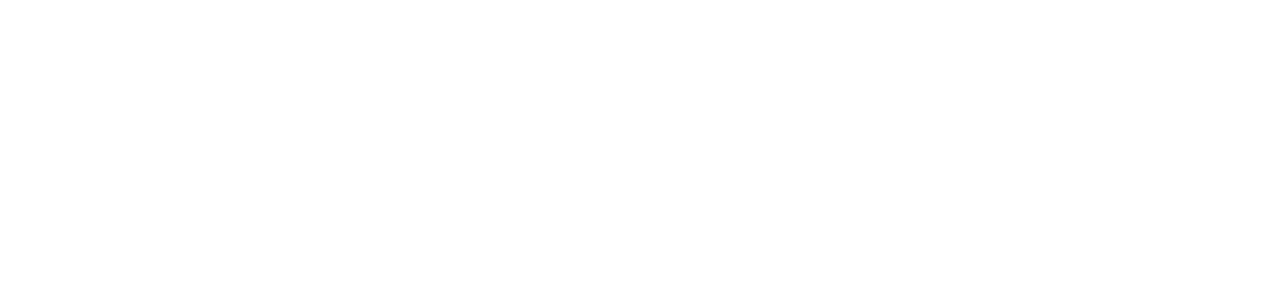
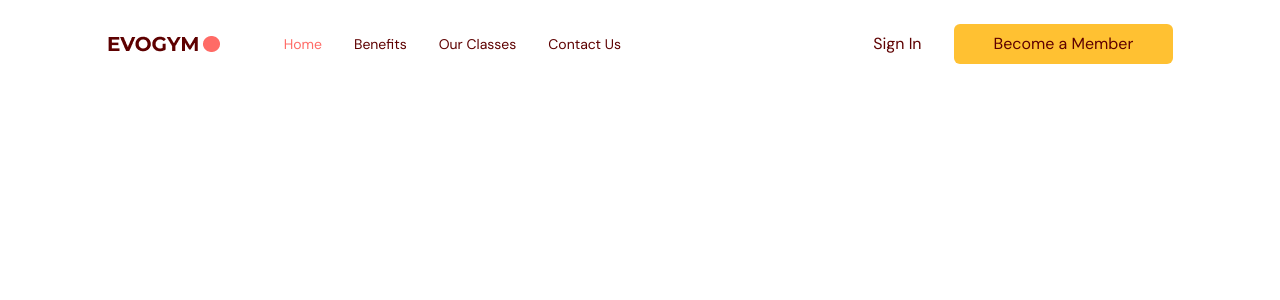
Before and after one commit to AhmedShaykh/Fitness-Application, a React (Vite) app: page / in a window 1280 px wide. Shown: the top 300 px of the page. Built offline with nearby package versions, Linux system fonts and the light colour scheme.

Commit message:
Add Navbar

```diff
--- a/src/App.tsx
+++ b/src/App.tsx
@@ -1,10 +1,35 @@
-import { FC } from 'react';
+import { FC, useState, useEffect } from 'react';
+import Navbar from '@/Components/Navbar';
+import { SelectedPage } from './Shared/Types';
 
 const App: FC = () => {
+
+    const [selectedPage, setSelectedPage] = useState<SelectedPage>(
+        SelectedPage.Home
+    );
+
+    const [isTopOfPage, setIsTopOfPage] = useState<boolean>(true);
+
+    useEffect(() => {
+        const handleScroll = () => {
+            if (window.scrollY === 0) {
+                setIsTopOfPage(true);
+                setSelectedPage(SelectedPage.Home);
+            }
+            if (window.scrollY !== 0) setIsTopOfPage(false);
+        };
+        window.addEventListener("scroll", handleScroll);
+        return () => window.removeEventListener("scroll", handleScroll);
+    }, []);
+
     return (
-        <>
-
-        </>
+        <div className="app bg-gray-20">
+            <Navbar
+                isTopOfPage={isTopOfPage}
+                selectedPage={selectedPage}
+                setSelectedPage={setSelectedPage}
+            />
+        </div>
     )
 };
 
--- /dev/null
+++ b/src/Components/Navbar/Link.tsx
@@ -0,0 +1,27 @@
+import { SelectedPage } from "@/Shared/Types";
+import AnchorLink from "react-anchor-link-smooth-scroll";
+
+type Props = {
+    page: string;
+    selectedPage: SelectedPage;
+    setSelectedPage: (value: SelectedPage) => void;
+};
+
+const Link = ({ page, selectedPage, setSelectedPage }: Props) => {
+
+    const lowerCasePage = page.toLowerCase().replace(/ /g, "") as SelectedPage;
+
+    return (
+        <AnchorLink
+            className={`${selectedPage === lowerCasePage ? "text-primary-500" : ""}
+            transition duration-500 hover:text-primary-300
+            `}
+            href={`#${lowerCasePage}`}
+            onClick={() => setSelectedPage(lowerCasePage)}
+        >
+            {page}
+        </AnchorLink>
+    )
+};
+
+export default Link;
--- /dev/null
+++ b/src/Components/Navbar/index.tsx
@@ -0,0 +1,120 @@
+import { useState } from 'react';
+import Link from './Link';
+import Logo from "@/Assets/Logo.png";
+import { Bars3Icon, XMarkIcon } from "@heroicons/react/24/solid";
+import { SelectedPage } from '@/Shared/Types';
+import useMediaQuery from '@/Hooks/useMediaQuery';
+import ActionButton from '@/Shared/ActionButton';
+
+type Props = {
+    isTopOfPage: boolean;
+    selectedPage: SelectedPage;
+    setSelectedPage: (value: SelectedPage) => void;
+};
+
+const Navbar = ({ isTopOfPage, selectedPage, setSelectedPage }: Props) => {
+
+    const flexBetween = "flex items-center justify-between";
+
+    const [isMenuToggled, setIsMenuToggled] = useState<boolean>(false);
+
+    const isAboveMediumScreens = useMediaQuery("(min-width: 1060px)");
+
+    const navbarBackground = isTopOfPage ? "" : "bg-primary-100 drop-shadow";
+
+    return (
+        <nav>
+            <div
+                className={`${navbarBackground} ${flexBetween} fixed top-0 z-30 w-full py-6`}
+            >
+                <div className={`${flexBetween} mx-auto w-5/6`}>
+                    <div className={`${flexBetween} w-full gap-16`}>
+
+                        {/* LEFT SIDE */}
+
+                        <img src={Logo} alt="logo" />
+
+                        {/* RIGHT SIDE */}
+                        {isAboveMediumScreens ? (
+                            <div className={`${flexBetween} w-full`}>
+                                <div className={`${flexBetween} gap-8 text-sm`}>
+                                    <Link
+                                        page="Home"
+                                        selectedPage={selectedPage}
+                                        setSelectedPage={setSelectedPage}
+                                    />
+                                    <Link
+                                        page="Benefits"
+                                        selectedPage={selectedPage}
+                                        setSelectedPage={setSelectedPage}
+                                    />
+                                    <Link
+                                        page="Our Classes"
+                                        selectedPage={selectedPage}
+                                        setSelectedPage={setSelectedPage}
+                                    />
+                                    <Link
+                                        page="Contact Us"
+                                        selectedPage={selectedPage}
+                                        setSelectedPage={setSelectedPage}
+                                    />
+                                </div>
+                                <div className={`${flexBetween} gap-8`}>
+                                    <p>Sign In</p>
+                                    <ActionButton setSelectedPage={setSelectedPage}>
+                                        Become a Member
+                                    </ActionButton>
+                                </div>
+                            </div>
+                        ) : (
+                            <button
+                                className="rounded-full bg-secondary-500 p-2"
+                                onClick={() => setIsMenuToggled(!isMenuToggled)}
+                            >
+                                <Bars3Icon className="h-6 w-6 text-white" />
+                            </button>
+                        )}
+                    </div>
+                </div>
+            </div>
+
+            {/* MOBILE MENU */}
+            {!isAboveMediumScreens && isMenuToggled && (
+                <div className="fixed right-0 bottom-0 z-40 h-full w-full bg-primary-100 drop-shadow-xl">
+                    {/* CLOSE ICON */}
+                    <div className="flex justify-end p-12">
+                        <button onClick={() => setIsMenuToggled(!isMenuToggled)}>
+                            <XMarkIcon className="h-6 w-6 text-gray-400" />
+                        </button>
+                    </div>
+
+                    {/* MENU ITEMS */}
+                    <div className="flex flex-col items-center gap-10 text-2xl">
+                        <Link
+                            page="Home"
+                            selectedPage={selectedPage}
+                            setSelectedPage={setSelectedPage}
+                        />
+                        <Link
+                            page="Benefits"
+                            selectedPage={selectedPage}
+                            setSelectedPage={setSelectedPage}
+                        />
+                        <Link
+                            page="Our Classes"
+                            selectedPage={selectedPage}
+                            setSelectedPage={setSelectedPage}
+                        />
+                        <Link
+                            page="Contact Us"
+                            selectedPage={selectedPage}
+                            setSelectedPage={setSelectedPage}
+                        />
+                    </div>
+                </div>
+            )}
+        </nav>
+    )
+};
+
+export default Navbar;
--- /dev/null
+++ b/src/Hooks/useMediaQuery.ts
@@ -0,0 +1,20 @@
+import { useState, useEffect } from "react";
+
+const useMediaQuery = (query: string) => {
+
+    const [matches, setMatches] = useState(false);
+
+    useEffect(() => {
+        const media = window.matchMedia(query);
+        if (media.matches !== matches) {
+            setMatches(media.matches);
+        }
+        const listener = () => setMatches(media.matches);
+        window.addEventListener("resize", listener);
+        return () => window.removeEventListener("resize", listener);
+    }, [matches, query]);
+
+    return matches;
+};
+
+export default useMediaQuery;
--- /dev/null
+++ b/src/Shared/ActionButton.tsx
@@ -0,0 +1,22 @@
+import React from "react";
+import AnchorLink from "react-anchor-link-smooth-scroll";
+import { SelectedPage } from "./Types";
+
+type Props = {
+    children: React.ReactNode;
+    setSelectedPage: (value: SelectedPage) => void;
+};
+
+const ActionButton = ({ children, setSelectedPage }: Props) => {
+    return (
+        <AnchorLink
+            className="rounded-md bg-secondary-500 px-10 py-2 hover:bg-primary-500 hover:text-white"
+            onClick={() => setSelectedPage(SelectedPage.ContactUs)}
+            href={`#${SelectedPage.ContactUs}`}
+        >
+            {children}
+        </AnchorLink>
+    );
+};
+
+export default ActionButton;
--- /dev/null
+++ b/src/Shared/Types.ts
@@ -0,0 +1,18 @@
+export enum SelectedPage {
+    Home = "home",
+    Benefits = "benefits",
+    OurClasses = "ourclasses",
+    ContactUs = "contactus",
+};
+
+export interface BenefitType {
+    icon: JSX.Element;
+    title: string;
+    description: string;
+};
+
+export interface ClassType {
+    name: string;
+    description?: string;
+    image: string;
+};
--- a/src/index.css
+++ b/src/index.css
@@ -8,8 +8,8 @@
 body,
 #root,
 .app {
-  height: 100%;
-  width: 100%;
+  /* height: 100%; */
+  /* width: 100%; */
   font-family: "DM Sans", sans-serif;
   @apply text-gray-500;
 }
```
